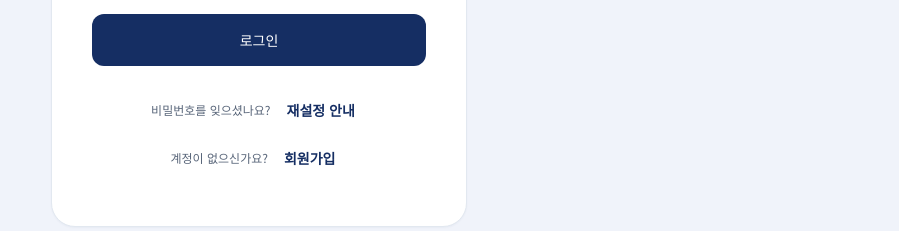
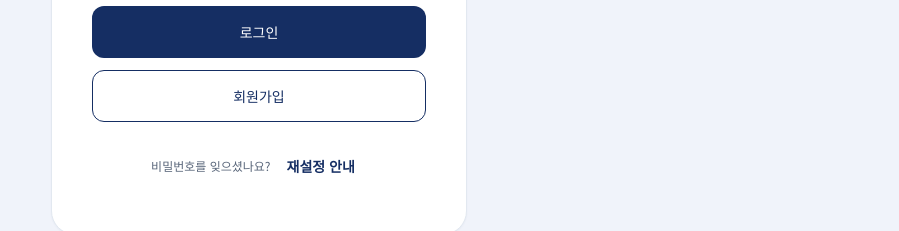
Before and after one commit to seoil-welfare/welfare-fe, a React (Vite) app: page /login in a window 1280 px wide. Shown: the part 481-712 px from the top of the page, without its empty margins (381-1280 px from the left). Built offline with nearby package versions, Linux system fonts and the light colour scheme; no server answers.

Commit message:
feat: 로그인 버튼 아래에 회원가입 버튼 추가
로그인과 같은 모양에 색만 반대(흰 바탕·남색 테두리)로 두고, 아래쪽 회원가입 링크는 지운다.

Co-Authored-By: Claude Opus 5.5 <noreply@anthropic.com>

```diff
--- a/src/pages/LoginPage.tsx
+++ b/src/pages/LoginPage.tsx
@@ -12,6 +12,7 @@ import { useLogin } from "@/api/queries";
 import { IS_MOCK } from "@/config";
 import { DemoPanel } from "@/demo/DemoPanel";
 import { AuthLayout, PillField, authButtonClass, pillInputClass } from "@/components/auth/AuthLayout";
+import { cn } from "@/lib/utils";
 
 /**
  * 로그인 (FR-01~FR-03).
@@ -140,6 +141,21 @@ export function LoginPage() {
           >
             {submitting ? <Spinner label="로그인 중…" /> : "로그인"}
           </Button>
+
+          {/* 로그인과 같은 모양, 색만 반대(흰 바탕·남색 테두리). 로그인 버튼보다 눈에 덜 띄게 그림자를 옅게 둔다 */}
+          <Button
+            variant="outline"
+            size="lg"
+            block
+            asChild
+            className={cn(
+              authButtonClass,
+              "mt-0 border-primary bg-card text-primary hover:bg-accent md:mt-0",
+              "shadow-[0_6px_16px_-6px_rgb(21_46_99/0.18)] md:shadow-none",
+            )}
+          >
+            <Link to="/signup">회원가입</Link>
+          </Button>
         </form>
 
         <div className="mt-8 flex flex-col items-center gap-0.5 md:mt-6 md:flex-row md:justify-center md:gap-1">
@@ -161,12 +177,6 @@ export function LoginPage() {
           </Dialog>
         </div>
 
-        <p className="mt-2 flex items-center justify-center gap-1 type-caption text-muted-foreground">
-          계정이 없으신가요?
-          <Button variant="ghost" size="dense" className="font-bold text-primary" asChild>
-            <Link to="/signup">회원가입</Link>
-          </Button>
-        </p>
       </AuthLayout>
     </div>
   );
```
